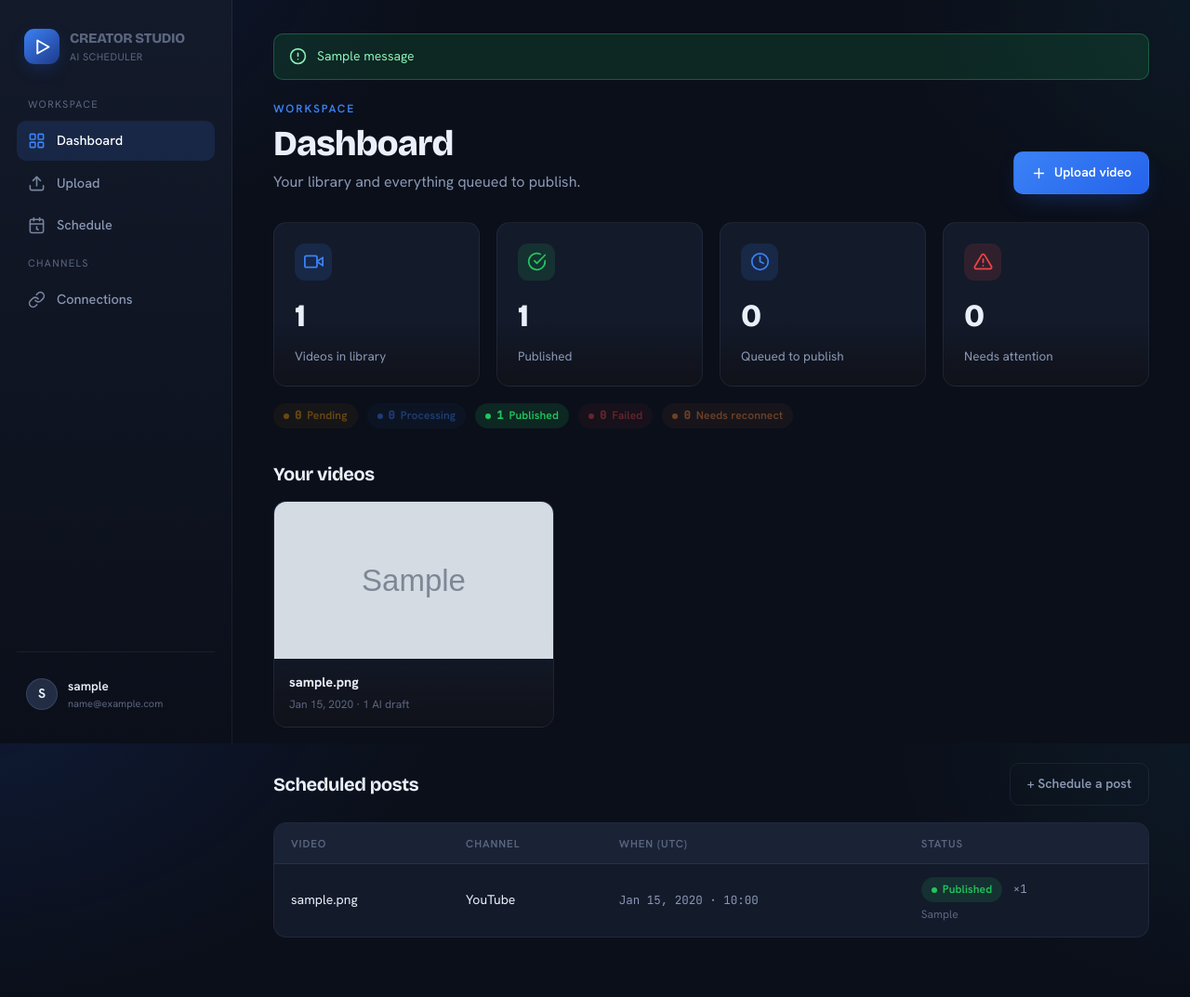
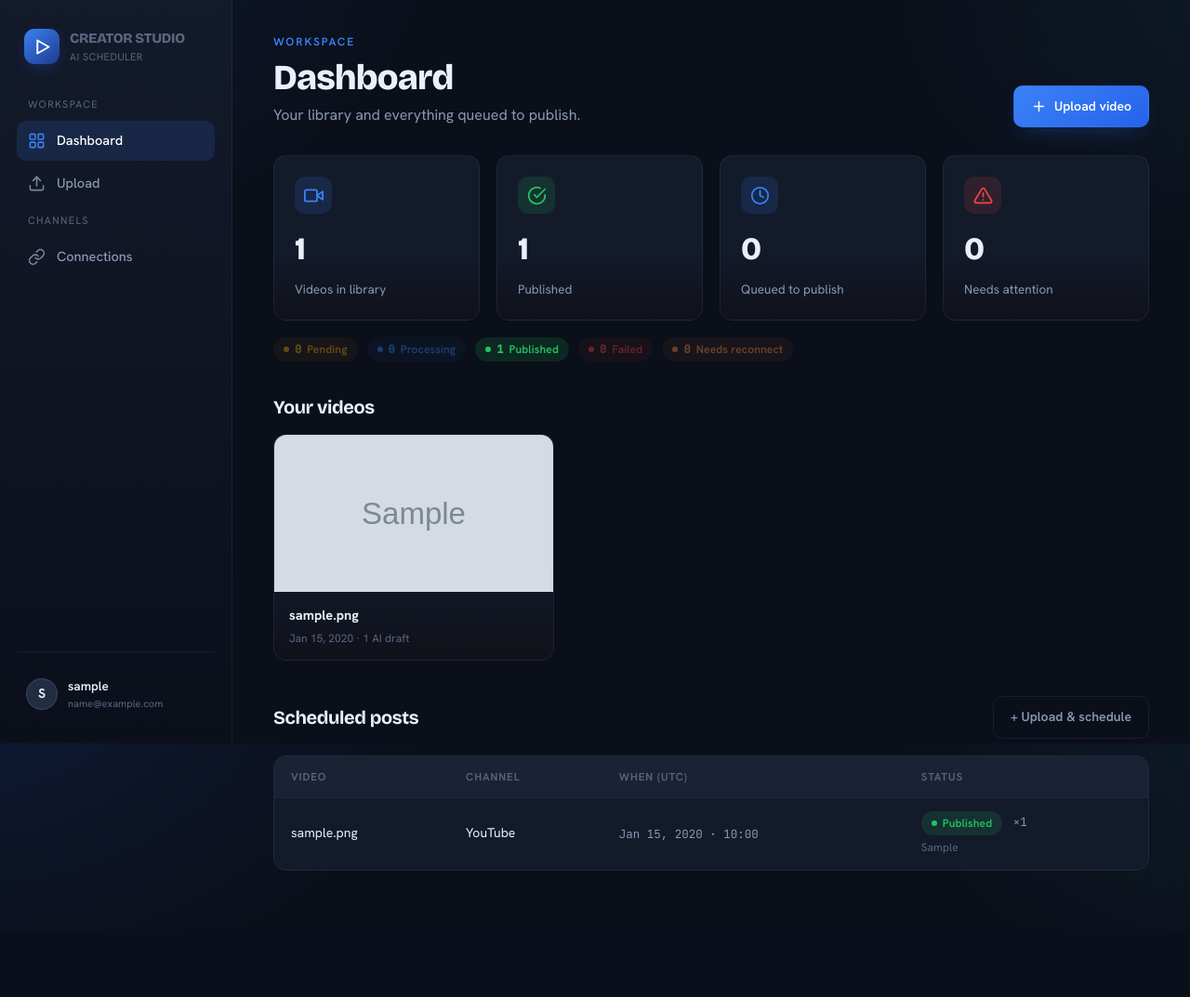
Before and after one commit to vennela100/ai-social-media-scheduler, a Django app: page /dashboard/ in a window 1280 px wide. Shown: the whole page at 93% size. After the commit the page ends 937 px from the top, so only its background shows below. Run offline with Django 5.2, Linux system fonts and the light colour scheme; a user stored in the database is signed in; tables that the repository leaves empty hold one stand-in row (values such as "Sample post"); grey boxes marked "Sample" are stand-in pictures; one stand-in notice (Sample message) is shown; some libraries are stand-ins or nearby versions.

Commit message:
Toast popups + remove redundant standalone Schedule page
- Messages now render as floating toasts (top-right, auto-dismiss; errors
  linger longer, successes 4s, click-to-close) instead of inline banners — so
  uploading and deleting a video give a clear popup confirmation.
- Removed the standalone /schedule/ page (view, route, ScheduledPostForm,
  schedule.html) and its nav link: scheduling now happens inline on each
  video's review page right after upload, making the separate page redundant.
  Dashboard "Schedule a post" links now point to Upload.

Co-Authored-By: Claude Opus 4.8 <noreply@anthropic.com>

```diff
--- a/core/forms.py
+++ b/core/forms.py
@@ -2,9 +2,7 @@
 
 from django import forms
 
-from django.utils import timezone
-
-from .models import AIContent, Platform, ScheduledPost, SocialAccount, Video
+from .models import AIContent, Platform
 
 # --- Upload limits (decision point — tune to your needs) ---
 # Cloudinary's free tier caps a single video around 100 MB, so staying under
@@ -83,54 +81,3 @@ class AIContentForm(forms.ModelForm):
             "generated_description": "Description",
             "generated_hashtags": "Hashtags",
         }
-
-
-class ScheduledPostForm(forms.ModelForm):
-    """Schedule a video to publish to a connected account at a UTC time."""
-
-    class Meta:
-        model = ScheduledPost
-        fields = ["video", "social_account", "ai_content", "final_caption", "scheduled_time_utc"]
-        widgets = {
-            "final_caption": forms.Textarea(attrs={"rows": 5}),
-            "scheduled_time_utc": forms.DateTimeInput(
-                attrs={"type": "datetime-local"}, format="%Y-%m-%dT%H:%M"
-            ),
-        }
-        labels = {"scheduled_time_utc": "Scheduled time (your local time)"}
-        help_texts = {
-            "scheduled_time_utc": "Pick the time in your own timezone — we convert it to UTC for storage.",
-            "ai_content": "Optional — link an AI draft for reference.",
-        }
-
-    def __init__(self, *args, user=None, **kwargs):
-        super().__init__(*args, **kwargs)
-        # Scope every choice to the signed-in user's own objects.
-        self.fields["video"].queryset = Video.objects.filter(user=user)
-        self.fields["social_account"].queryset = SocialAccount.objects.filter(user=user)
-        self.fields["ai_content"].queryset = AIContent.objects.filter(video__user=user)
-        self.fields["ai_content"].required = False
-        # The HTML datetime-local control submits without seconds/tz; accept it.
-        self.fields["scheduled_time_utc"].input_formats = ["%Y-%m-%dT%H:%M", "%Y-%m-%d %H:%M:%S"]
-
-    def clean_scheduled_time_utc(self):
-        when = self.cleaned_data["scheduled_time_utc"]
-        # The datetime-local control submits a naive wall-clock value. The
-        # TimezoneMiddleware has activated the viewer's timezone, so interpret
-        # the input in THAT zone and convert to an aware (UTC-backed) datetime.
-        # make_aware uses the current timezone; the DB column stores UTC.
-        if when and timezone.is_naive(when):
-            when = timezone.make_aware(when, timezone.get_current_timezone())
-        if when and when <= timezone.now():
-            raise forms.ValidationError("Pick a time in the future.")
-        return when
-
-    def clean(self):
-        cleaned = super().clean()
-        video = cleaned.get("video")
-        account = cleaned.get("social_account")
-        # Guard: the caption's destination account must belong to the same user
-        # as the video (querysets already enforce per-user; this catches mixups).
-        if video and account and video.user_id != account.user_id:
-            raise forms.ValidationError("Video and account belong to different users.")
-        return cleaned
--- a/core/urls.py
+++ b/core/urls.py
@@ -27,8 +27,6 @@ urlpatterns = [
     path("connections/linkedin/connect/", views.linkedin_connect, name="linkedin_connect"),
     path("connections/linkedin/callback/", views.linkedin_callback, name="linkedin_callback"),
     path("connections/linkedin/disconnect/", views.linkedin_disconnect, name="linkedin_disconnect"),
-    # Scheduling
-    path("schedule/", views.schedule_post, name="schedule_post"),
     # Liveness check: 200 only if a trivial DB query succeeds.
     path("healthz/", views.healthz, name="healthz"),
 ]
--- a/core/views.py
+++ b/core/views.py
@@ -25,7 +25,6 @@ from . import ai, instagram, linkedin, stats, youtube
 from .forms import (
     AIContentForm,
     GenerateMetadataForm,
-    ScheduledPostForm,
     VideoUploadForm,
 )
 from .models import AIContent, ScheduledPost, SocialAccount, Video
@@ -585,26 +584,6 @@ def linkedin_disconnect(request):
     return redirect("core:connections")
 
 
-@login_required
-def schedule_post(request):
-    """Create a ScheduledPost (status=pending) for the cron to publish later."""
-    if request.method == "POST":
-        form = ScheduledPostForm(request.POST, user=request.user)
-        if form.is_valid():
-            post = form.save(commit=False)
-            post.status = ScheduledPost.Status.PENDING
-            post.save()
-            messages.success(request, "Post scheduled.")
-            return redirect("core:dashboard")
-    else:
-        form = ScheduledPostForm(user=request.user)
-    return render(
-        request,
-        "schedule.html",
-        {"form": form, "current_tz": timezone.get_current_timezone_name()},
-    )
-
-
 def healthz(request):
     """Return 200 if the app and database are reachable, else 503."""
     try:
--- a/static/css/app.css
+++ b/static/css/app.css
@@ -253,6 +253,26 @@ input[type="file"] { padding: 22px; border-style: dashed; cursor: pointer; backg
 .msg.error { background: var(--bad-soft); border-color: rgba(255,77,77,0.3); color: #ffb3b3; }
 .msg.info, .msg.warning { background: var(--info-soft); border-color: rgba(77,159,255,0.3); color: #b3d4ff; }
 
+/* ---------- Toast notifications ---------- */
+.toasts { position: fixed; top: 22px; right: 22px; z-index: 1000; display: flex; flex-direction: column; gap: 12px;
+  max-width: min(380px, calc(100vw - 44px)); pointer-events: none; }
+.toast { pointer-events: auto; display: flex; align-items: center; gap: 11px; padding: 14px 16px;
+  border-radius: var(--radius-sm); font-size: 14px; border: 1px solid transparent;
+  background: var(--surface-2); box-shadow: 0 16px 40px -12px rgba(0,0,0,0.6);
+  animation: toast-in 0.28s cubic-bezier(0.2,0.8,0.2,1); transition: opacity 0.25s, transform 0.25s; }
+.toast.out { opacity: 0; transform: translateX(16px); }
+.toast .ic { width: 19px; height: 19px; flex: none; }
+.toast span { flex: 1; }
+.toast.success { border-color: rgba(45,212,112,0.35); color: #8af0b6; }
+.toast.success .ic { color: var(--ok); }
+.toast.error { border-color: rgba(255,77,77,0.35); color: #ffb3b3; }
+.toast.error .ic { color: var(--bad); }
+.toast.info, .toast.warning { border-color: rgba(77,159,255,0.35); color: #b3d4ff; }
+.toast-x { background: none; border: none; color: var(--text-faint); font-size: 20px; line-height: 1;
+  cursor: pointer; padding: 0 2px; flex: none; transition: color 0.15s; }
+.toast-x:hover { color: var(--text); }
+@keyframes toast-in { from { opacity: 0; transform: translateX(24px); } to { opacity: 1; transform: translateX(0); } }
+
 /* ---------- Empty states ---------- */
 .empty { text-align: center; padding: 54px 20px; border: 1px dashed var(--border-strong); border-radius: var(--radius); color: var(--text-dim); }
 .empty svg { width: 36px; height: 36px; color: var(--text-faint); margin-bottom: 12px; }
--- a/templates/base.html
+++ b/templates/base.html
@@ -23,7 +23,7 @@
 
       <nav class="nav">
         <div class="nav-label">Workspace</div>
-        {% url 'core:dashboard' as u_dash %}{% url 'core:upload' as u_up %}{% url 'core:connections' as u_conn %}{% url 'core:schedule_post' as u_sched %}
+        {% url 'core:dashboard' as u_dash %}{% url 'core:upload' as u_up %}{% url 'core:connections' as u_conn %}
         <a href="{{ u_dash }}" class="{% if request.path == u_dash %}active{% endif %}">
           <svg viewBox="0 0 24 24" fill="none" stroke="currentColor" stroke-width="2" stroke-linecap="round" stroke-linejoin="round"><rect x="3" y="3" width="7" height="7" rx="1"></rect><rect x="14" y="3" width="7" height="7" rx="1"></rect><rect x="14" y="14" width="7" height="7" rx="1"></rect><rect x="3" y="14" width="7" height="7" rx="1"></rect></svg>
           <span>Dashboard</span>
@@ -31,10 +31,6 @@
         <a href="{{ u_up }}" class="{% if request.path == u_up %}active{% endif %}">
           <svg viewBox="0 0 24 24" fill="none" stroke="currentColor" stroke-width="2" stroke-linecap="round" stroke-linejoin="round"><path d="M21 15v4a2 2 0 0 1-2 2H5a2 2 0 0 1-2-2v-4"></path><polyline points="17 8 12 3 7 8"></polyline><line x1="12" y1="3" x2="12" y2="15"></line></svg>
           <span>Upload</span>
-        </a>
-        <a href="{{ u_sched }}" class="{% if request.path == u_sched %}active{% endif %}">
-          <svg viewBox="0 0 24 24" fill="none" stroke="currentColor" stroke-width="2" stroke-linecap="round" stroke-linejoin="round"><rect x="3" y="4" width="18" height="18" rx="2"></rect><line x1="16" y1="2" x2="16" y2="6"></line><line x1="8" y1="2" x2="8" y2="6"></line><line x1="3" y1="10" x2="21" y2="10"></line><path d="M12 14v3l2 1"></path></svg>
-          <span>Schedule</span>
         </a>
         <div class="nav-label">Channels</div>
         <a href="{{ u_conn }}" class="{% if request.path == u_conn %}active{% endif %}">
@@ -57,28 +53,39 @@
     </aside>
 
     <main class="main">
-      {% if messages %}
-        <div class="messages">
-          {% for message in messages %}
-            <div class="msg {{ message.tags }}">
-              <svg viewBox="0 0 24 24" fill="none" stroke="currentColor" stroke-width="2" stroke-linecap="round" stroke-linejoin="round"><circle cx="12" cy="12" r="10"></circle><path d="M12 8v4M12 16h.01"></path></svg>
-              <span>{{ message }}</span>
-            </div>
-          {% endfor %}
-        </div>
-      {% endif %}
       {% block content %}{% endblock %}
     </main>
   </div>
 {% else %}
   <div class="auth-shell">
-    {% if messages %}
-      <div class="messages" style="max-width:420px;width:100%;">
-        {% for message in messages %}<div class="msg {{ message.tags }}"><span>{{ message }}</span></div>{% endfor %}
-      </div>
-    {% endif %}
     {% block auth_content %}{% endblock %}
   </div>
+{% endif %}
+
+{% if messages %}
+  <div class="toasts" id="toasts">
+    {% for message in messages %}
+      <div class="toast {{ message.tags }}" role="status">
+        <svg class="ic" viewBox="0 0 24 24" fill="none" stroke="currentColor" stroke-width="2" stroke-linecap="round" stroke-linejoin="round">
+          {% if 'error' in message.tags %}<circle cx="12" cy="12" r="10"></circle><path d="M12 8v4M12 16h.01"></path>
+          {% else %}<path d="M22 11.08V12a10 10 0 1 1-5.93-9.14"></path><polyline points="22 4 12 14.01 9 11.01"></polyline>{% endif %}
+        </svg>
+        <span>{{ message }}</span>
+        <button type="button" class="toast-x" aria-label="Dismiss">&times;</button>
+      </div>
+    {% endfor %}
+  </div>
+  <script>
+    (function () {
+      document.querySelectorAll("#toasts .toast").forEach(function (t, i) {
+        var close = function () { t.classList.add("out"); setTimeout(function () { t.remove(); }, 250); };
+        t.querySelector(".toast-x").addEventListener("click", close);
+        // Errors linger longer; successes auto-dismiss quickly. Stagger a touch.
+        var life = t.classList.contains("error") ? 7000 : 4000;
+        setTimeout(close, life + i * 150);
+      });
+    })();
+  </script>
 {% endif %}
 <script>
   // Tell the server our timezone so dates render in local wall-clock time.
--- a/templates/dashboard.html
+++ b/templates/dashboard.html
@@ -69,7 +69,7 @@
 
   <div class="section-head reveal">
     <h2>Scheduled posts</h2>
-    <a class="btn btn-ghost" href="{% url 'core:schedule_post' %}">+ Schedule a post</a>
+    <a class="btn btn-ghost" href="{% url 'core:upload' %}">+ Upload &amp; schedule</a>
   </div>
   {% if posts %}
     <div class="table-wrap reveal">
@@ -94,7 +94,7 @@
   {% else %}
     <div class="empty reveal">
       <svg viewBox="0 0 24 24" fill="none" stroke="currentColor" stroke-width="1.5" stroke-linecap="round" stroke-linejoin="round"><rect x="3" y="4" width="18" height="18" rx="2"></rect><line x1="16" y1="2" x2="16" y2="6"></line><line x1="8" y1="2" x2="8" y2="6"></line><line x1="3" y1="10" x2="21" y2="10"></line></svg>
-      <p>Nothing scheduled yet. <a href="{% url 'core:schedule_post' %}">Schedule a post →</a></p>
+      <p>Nothing scheduled yet. <a href="{% url 'core:upload' %}">Upload a video</a> — you'll schedule it right after.</p>
     </div>
   {% endif %}
 {% endblock %}
```
Also changed, not shown: templates/schedule.html (deleted, +0 -26 lines).
